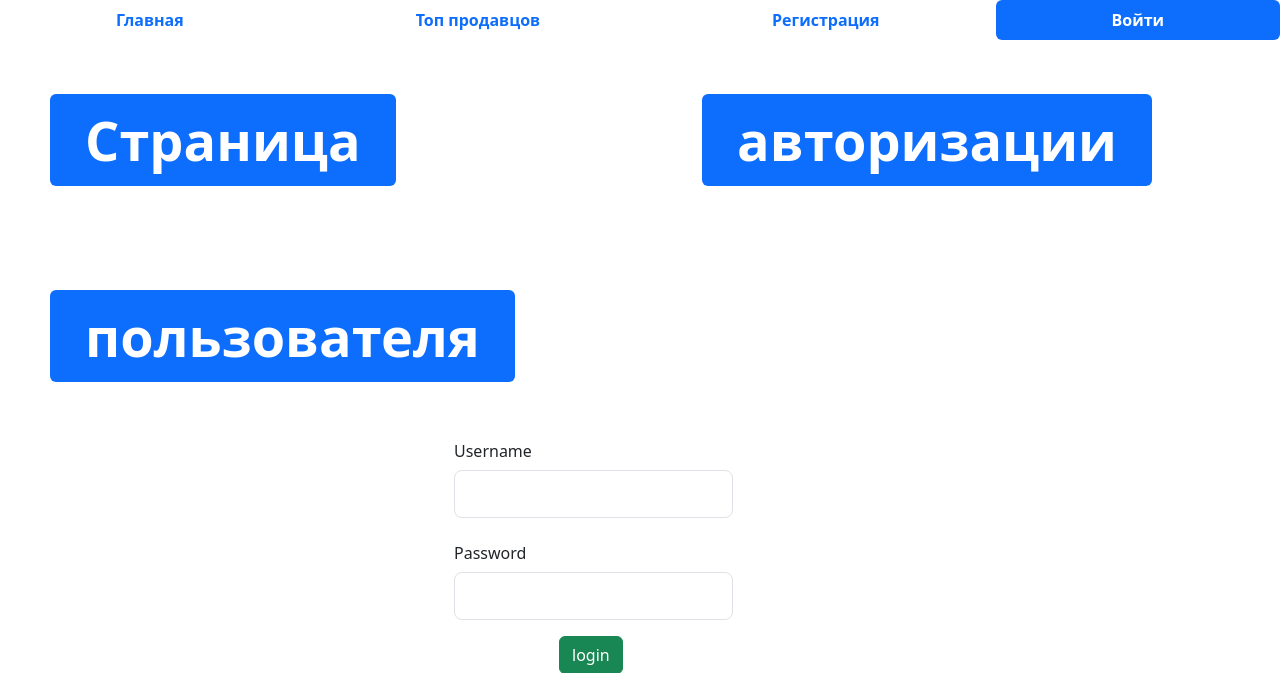
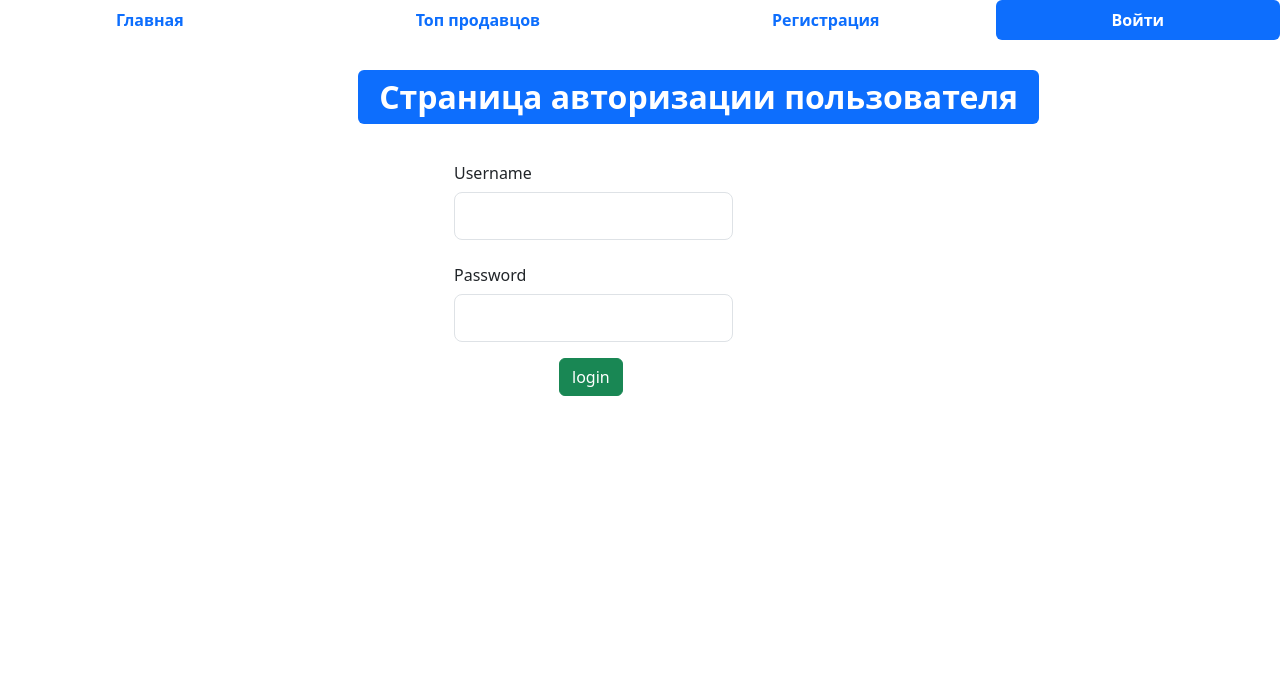
Before and after one commit to Teslanot/site_django_project, a Django app: page /auth/login/ in a window 1280 px wide. Shown: the top 673 px of the page. Run offline with Django 3.2, Linux system fonts and the light colour scheme; some libraries are stand-ins or nearby versions.

Commit message:
visual small upd

```diff
--- /dev/null
+++ b/static/css/index.css
@@ -0,0 +1,31 @@
+
+.fav_button_del{
+    margin-top: 15px;
+    border: 3px solid rgb(48, 123, 253);
+    border-radius: 5px;
+    align-items: center;
+    background-color: white;
+    color: rgb(48, 123, 253);}
+.fav_button_on{
+      margin-top: 15px;
+      border: 3px solid rgb(48, 123, 253);
+      border-radius: 5px;
+      align-items: center;
+      background-color: rgb(48, 123, 253);
+      color: white;
+}
+
+.text-container{
+    display: flex;
+    width: 80%;
+    justify-content: center;
+}
+
+.reg-div{
+    width: 30%;
+    margin:30px;
+}
+.reg-text{
+    font-size: xx-large;
+    align-items: center;
+}
--- /dev/null
+++ b/static/js/index.js
@@ -0,0 +1,21 @@
+$(document).ready(function() {
+    $('.fav_button_on, .fav_button_del').click(function(e) {
+        e.preventDefault()
+        var form = $(this).closest('form')
+        var url = form.attr('action')
+        $.ajax({
+            url: url,
+            type: 'POST',
+            data: form.serialize(),
+            success: function(response) {
+                // Обновляем только кнопку, если запрос успешен
+                var button = form.find('button')
+                button.replaceWith(response.button_html)
+            },
+            error: function(xhr, status, error) {
+                // Обрабатываем ошибку, если что-то пошло не так
+                console.log(error)
+            }
+        })
+    })
+  })
--- a/templates/advertisement.html
+++ b/templates/advertisement.html
@@ -85,7 +85,7 @@
     </div>
   </div>
 </div>
-<footer style="padding:25px;" class="bg-primary">
+<footer style="padding:25px;" class="footer bg-primary">
   <div style="display: flex; justify-content: space-around;">
     <div style="display:flex; align-items: center; padding-top: 15px;" >
       <p style="font-size: large; color: rgb(255, 255, 255); margin-right: 10px;" >Сайт был создан вместе с командой Maximum Education</p>
--- a/templates/all-fav.html
+++ b/templates/all-fav.html
@@ -105,7 +105,7 @@
   </div>
   {% endfor %}
 </div>
-<footer style="padding:25px;" class="bg-primary">
+<footer style="padding:25px;" class="footer bg-primary">
   <div style="display: flex; justify-content: space-around;">
     <div style="display:flex; align-items: center; padding-top: 15px;" >
       <p style="font-size: large; color: rgb(255, 255, 255); margin-right: 10px;" >Сайт был создан вместе с командой Maximum Education</p>
--- a/templates/base.html
+++ b/templates/base.html
@@ -9,23 +9,8 @@
   <!-- <link rel="shortcut icon" href="img/favicon.ico" type="image/x-icon"> -->
   <link href="{% static 'css/bootstrap.min.css' %}" rel="stylesheet">
   <link rel="stylesheet" href="{% static 'css/fontello.css' %}">
+  <link rel="stylesheet" href="{% static 'css/index.css' %}">
   <title>{% block title %} Index {% endblock %}</title>
-  <style> .fav_button_del{
-    margin-top: 15px;
-    border: 3px solid rgb(48, 123, 253);
-    border-radius: 5px;
-    align-items: center;
-    background-color: white;
-    color: rgb(48, 123, 253);}
-    .fav_button_on{
-      margin-top: 15px;
-      border: 3px solid rgb(48, 123, 253);
-      border-radius: 5px;
-      align-items: center;
-      background-color: rgb(48, 123, 253);
-      color: white;
-    }
-    </style>
 </head>
 
 <body>
@@ -37,29 +22,7 @@
 {% block scripts %}
 <script src="{% static 'js/bootstrap.bundle.min.js' %}"></script>
 <script src="https://code.jquery.com/jquery-3.6.0.js" integrity="sha256-H+K7U5CnXl1h5ywQfKtSj8PCmoN9aaq30gDh27Xc0jk=" crossorigin="anonymous"></script>
-<script>
-  $(document).ready(function() {
-    $('.fav_button_on, .fav_button_del').click(function(e) {
-        e.preventDefault();
-        var form = $(this).closest('form');
-        var url = form.attr('action');
-        $.ajax({
-            url: url,
-            type: 'POST',
-            data: form.serialize(),
-            success: function(response) {
-                // Обновляем только кнопку, если запрос успешен
-                var button = form.find('button');
-                button.replaceWith(response.button_html);
-            },
-            error: function(xhr, status, error) {
-                // Обрабатываем ошибку, если что-то пошло не так
-                console.log(error);
-            }
-        });
-    });
-  });
-</script>
+<script src="{%static 'js/index.js'%}"></script>
 {% endblock %}
 </body>
 
--- a/templates/index.html
+++ b/templates/index.html
@@ -158,7 +158,7 @@
 
   </div>
 </div>
-<footer style="padding:25px;" class="bg-primary">
+<footer style="padding:25px;" class="footer bg-primary">
   <div style="display: flex; justify-content: space-around;">
     <div style="display:flex; align-items: center; padding-top: 15px;" >
       <p style="font-size: large; color: rgb(255, 255, 255); margin-right: 10px;" >Сайт был создан по программе "Код будущего"</p>
--- a/templates/login.html
+++ b/templates/login.html
@@ -46,21 +46,9 @@
   </li>
   {% endif %}
 </ul>
-  <div class="row">
-    <div class="col" style="margin: 50px;">
-      <div class="display-2">
-        <span class="badge bg-primary">Страница</span>
-      </div>
-    </div>
-    <div class="col" style="margin: 50px;">
-      <div class="display-2">
-        <span class="badge bg-primary">авторизации</span>
-      </div>
-    </div>
-    <div class="col" style="margin: 50px;">
-      <div class="display-2">
-        <span class="badge bg-primary">пользователя</span>
-      </div>
+  <div class="text-container">
+    <div class="reg-div">
+      <span class="reg-text badge bg-primary">Страница авторизации пользователя</span>
     </div>
   </div>
   <div class="container">
--- a/templates/novinki.html
+++ b/templates/novinki.html
@@ -115,7 +115,7 @@
 {% endfor %}
   <!-- конец обьявления -->
 </div>
-<footer style="padding:25px;" class="bg-primary">
+<footer style="padding:25px;" class="footer bg-primary">
   <div style="display: flex; justify-content: space-around;">
     <div style="display:flex; align-items: center; padding-top: 15px;" >
       <p style="font-size: large; color: rgb(255, 255, 255); margin-right: 10px;" >Сайт был создан вместе с командой Maximum Education</p>
--- a/templates/novinki_den.html
+++ b/templates/novinki_den.html
@@ -123,7 +123,7 @@
 {% endfor %}
   <!-- конец обьявления -->
 </div>
-<footer style="padding:25px;" class="bg-primary">
+<footer style="padding:25px;" class="footer bg-primary">
   <div style="display: flex; justify-content: space-around;">
     <div style="display:flex; align-items: center; padding-top: 15px;" >
       <p style="font-size: large; color: rgb(255, 255, 255); margin-right: 10px;" >Сайт был создан вместе с командой Maximum Education</p>
--- a/templates/profile.html
+++ b/templates/profile.html
@@ -44,7 +44,7 @@
     <span class="badge bg-primary">Сейчас вы находитесь на сайте под ником {{ user }}.</span>
   </div>
 </div>
-<footer style="padding:25px;" class="bg-primary">
+<footer style="padding:25px;" class="footer bg-primary">
   <div style="display: flex; justify-content: space-around;">
     <div style="display:flex; align-items: center; padding-top: 15px;" >
       <p style="font-size: large; color: rgb(255, 255, 255); margin-right: 10px;" >Сайт был создан вместе с командой Maximum Education</p>
```
Also changed, not shown: templates/register.html (+3 -18 lines).
